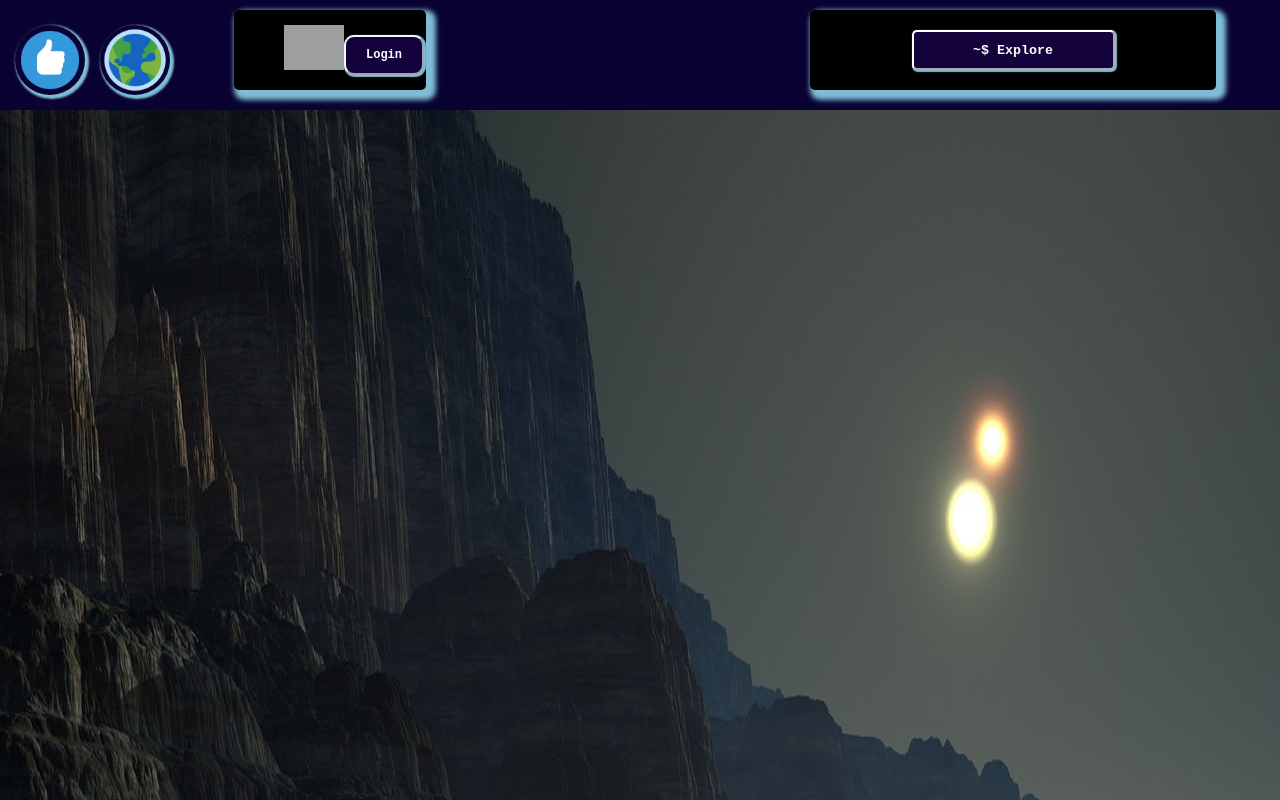
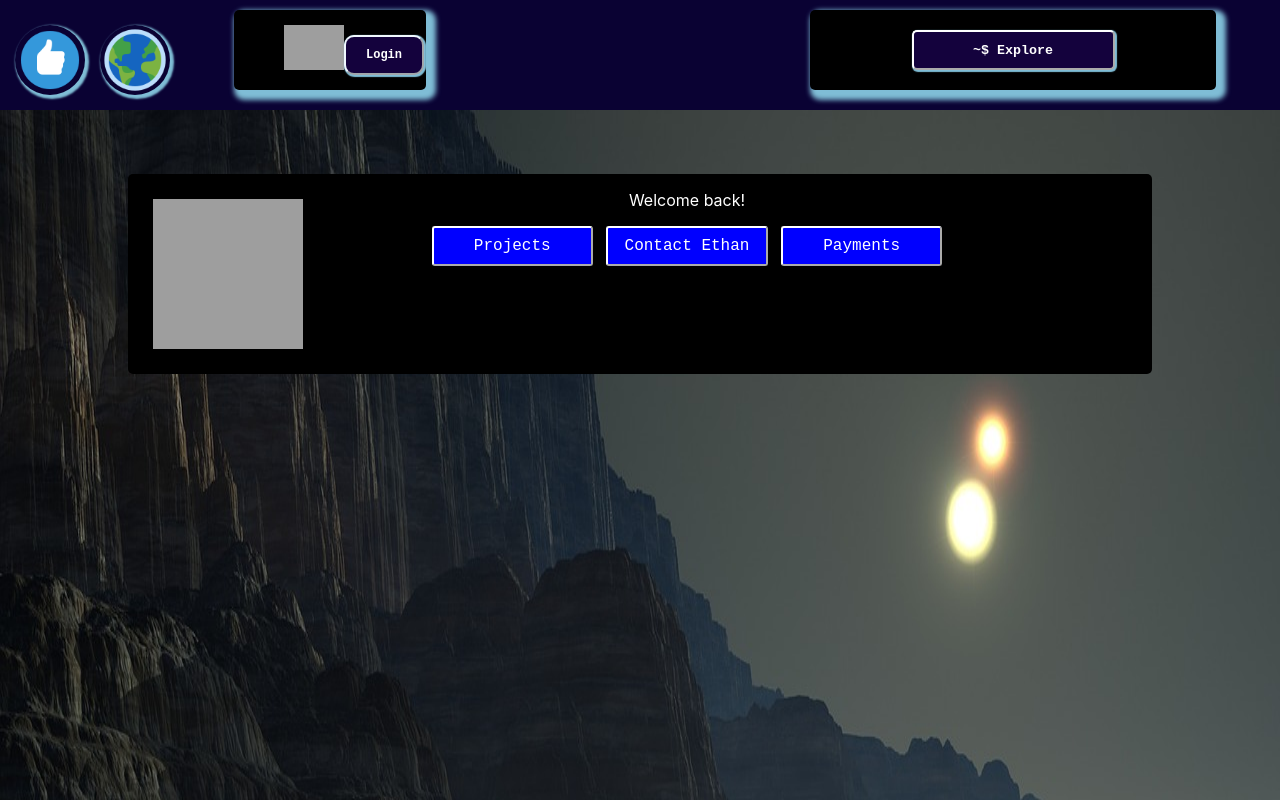
Before and after one commit to EthanHess/Personal, a React (Create React App) app in the folder Personal-portfolio/ethans-page/: page /clientPortal in a window 1280 px wide. Shown: the top 800 px of the page. Built offline with nearby package versions, Linux system fonts and the light colour scheme; grey boxes are pictures that could not be loaded.

Commit message:
add client portal options header

```diff
--- a/Personal-portfolio/ethans-page/src/components/ClientPortal.css
+++ b/Personal-portfolio/ethans-page/src/components/ClientPortal.css
@@ -22,3 +22,49 @@
     display: flex;
     flex-direction: column;
 }
+
+/* Begin subviews */
+
+/* TODO use same blue for consistency */
+
+.main_client_header {
+    border-radius: 5px;
+    width: 80%;
+    height: 200px;
+    background-color: black;
+    margin-left: 10%;
+    margin-top: 5%;
+    display: flex;
+    flex-direction: row;
+}
+
+.main_client_header > img {
+    width: 150px;
+    height: 150px;
+    padding-top: 25px;
+    padding-left: 25px;
+}
+
+.right_main_container {
+    width: 75%;
+    height: 150px;
+}
+
+.right_main_container > p {
+    text-align: center;
+    color: white;
+}
+
+.button_container {
+    display: flex;
+    flex-direction: row;
+    margin: auto;
+    height: 50px;
+}
+
+.button_container > button {
+    border-radius: 3px;
+    border-color: white;
+    background-color: blue;
+    height: 40px;
+}
--- a/Personal-portfolio/ethans-page/src/components/ClientPortal.js
+++ b/Personal-portfolio/ethans-page/src/components/ClientPortal.js
@@ -2,10 +2,12 @@ import React, { Component } from 'react';
 import axios from 'axios';
 import './ClientPortal.css';
 
+import theUser from '..//Images/female_user.png';
+
 export default class ClientPortal extends Component {
     constructor() {
         super()
-        //TODO add props
+        //TODO add props (user, theme etc.)
     }
 
     componentDidMount() {
@@ -18,6 +20,18 @@ export default class ClientPortal extends Component {
             <div id="cp_parent">
                 <div className="cp_container_top">
                     {/* <img src={alienWorld}/>  */}
+                    {/* TODO make component */}
+                    <div className="main_client_header">
+                        <img src={theUser}></img>
+                        <div className="right_main_container">
+                            <p>Welcome back!</p>
+                            <div className="button_container">
+                                <button>Projects</button>
+                                <button>Contact Ethan</button>
+                                <button>Payments</button>
+                            </div>
+                        </div>
+                    </div>
                 </div>
             </div>
         )
```
